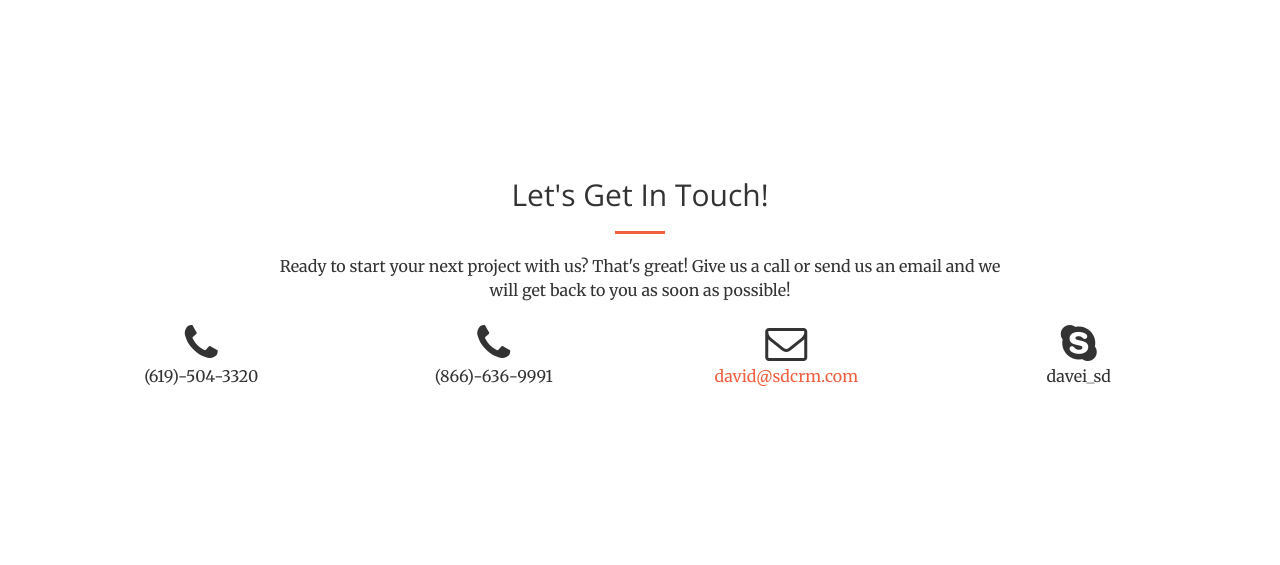
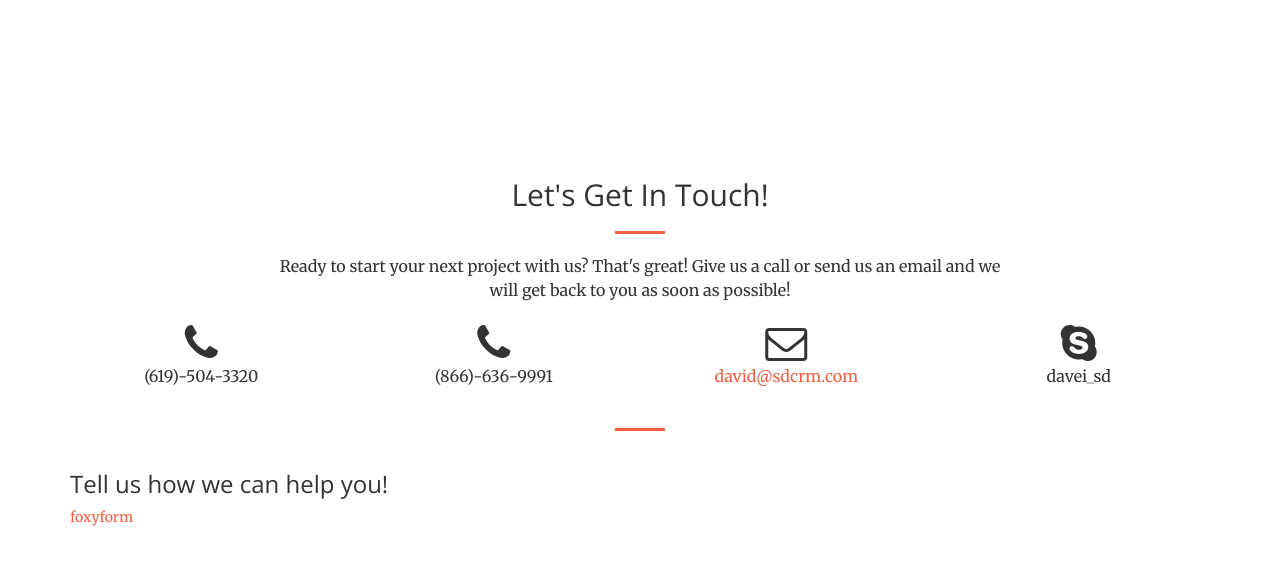
Before and after one commit to neeraj87/sdcrm-website, a website: page index.html in a window 1280 px wide. Shown: the part 2656-3221 px from the top of the page. Before the commit the page ends 3164 px from the top, so only its background shows below. Drawn offline with nearby package versions, Linux system fonts and the light colour scheme.

Commit message:
added foxy form to index

```diff
--- a/index.html
+++ b/index.html
@@ -254,6 +254,23 @@
                     <p>davei_sd</p>
                 </div>
             </div>
+            <div class="row">
+            	<hr>
+            	<div class="col-md-6 offset-md-3">
+            		<h3>Tell us how we can help you!</h3>
+            		<!-- Do not change the code! -->
+					<a id="foxyform_embed_link_913096" href="http://www.foxyform.com/">foxyform</a>
+					<script type="text/javascript">
+					(function(d, t){
+					   var g = d.createElement(t),
+					       s = d.getElementsByTagName(t)[0];
+					   g.src = "http://www.foxyform.com/js.php?id=913096&sec_hash=eafa2ad8c8a&width=350px";
+					   s.parentNode.insertBefore(g, s);
+					}(document, "script"));
+					</script>
+					<!-- Do not change the code! -->
+            	</div>
+            </div>
         </div>
     </section>
 
```
